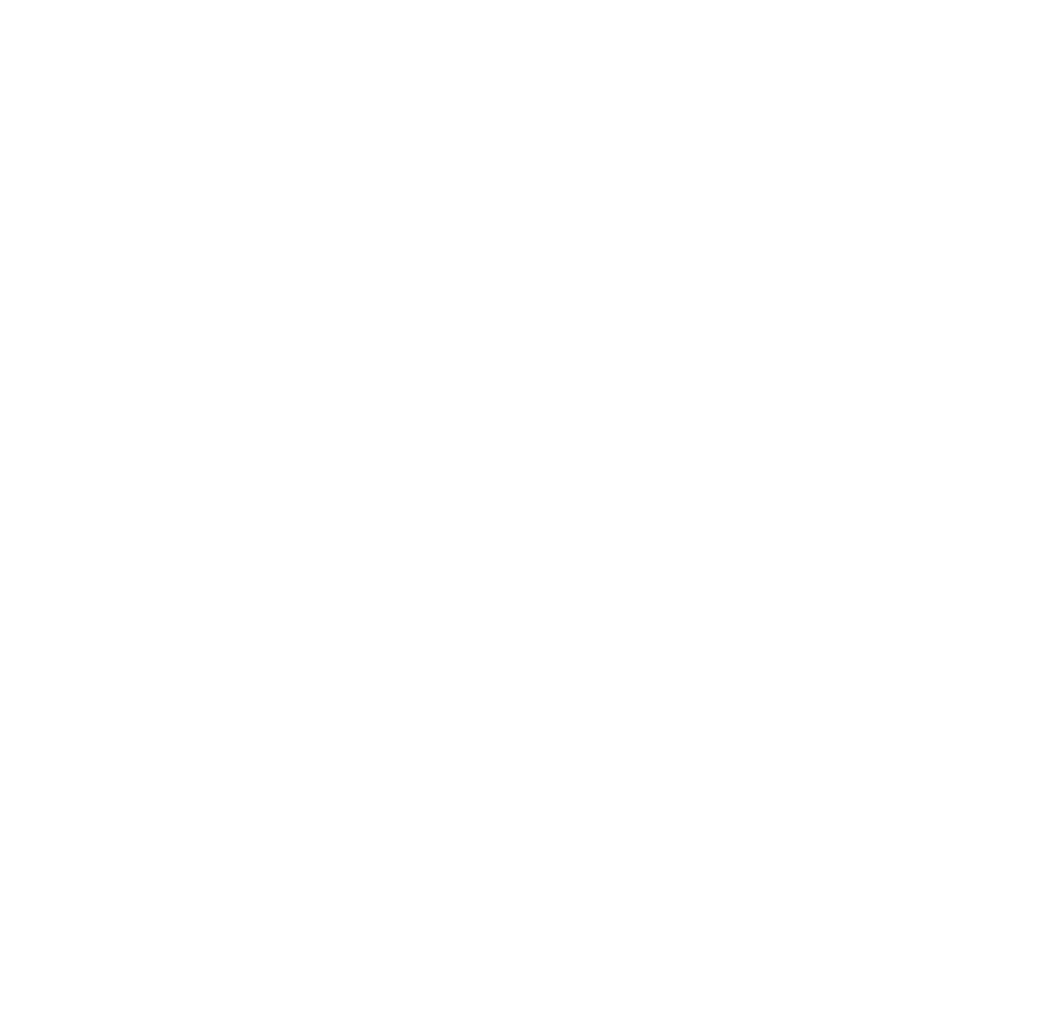
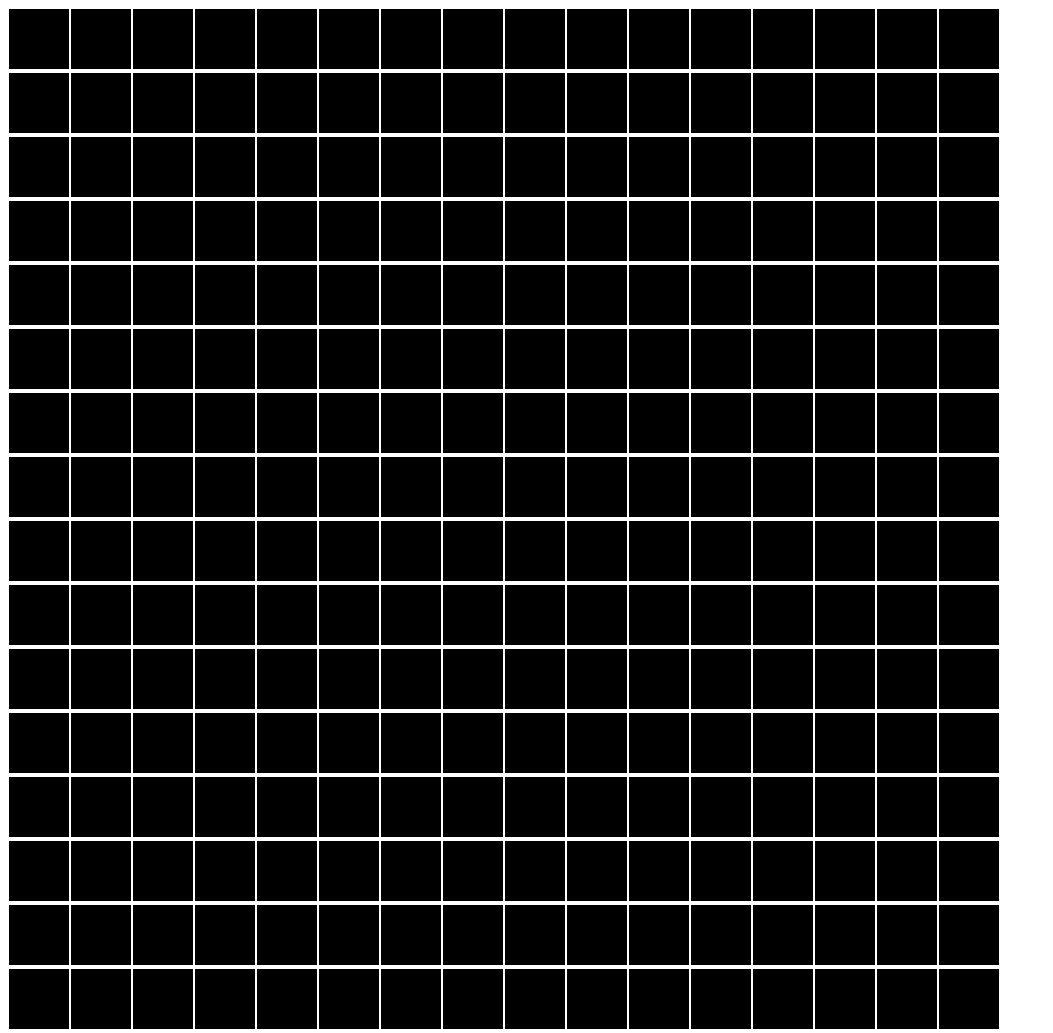
Before and after one commit to loaf1000/odin-etch-a-sketch, a plain HTML site: page index.html in a window 1280 px wide. Shown: the whole page, without its empty margins (0-1053 px from the left). Before the commit the page ends 800 px from the top, so only its background shows below. Drawn offline with Linux system fonts and the light colour scheme.

Commit message:
create 16x16 grid, hover effects

```diff
--- a/index.html
+++ b/index.html
@@ -2,10 +2,11 @@
 <head>
   <meta charset="UTF-8">
   <title>Etch-a-sketch</title>
+  <link rel="stylesheet" href="style.css">
 
 </head>
 <body>
-    <div class = "Container">
+    <div class = "container">
 
     </div>
   <script src = "script.js"></script>
--- a/script.js
+++ b/script.js
@@ -2,3 +2,31 @@
 // Use flexbox for alignment
 // Create hover effect that changes the color of the div on mouseover
 //Add button at the top that creates a prompt to prompt the user to input an int to be the length of the square min 16x16 max 100x100
+const container = document.querySelector(".container");
+
+function createGrid(gridLength) {
+
+    //TODO: handle pixel width and height
+    for (let i = 0; i < gridLength * gridLength; i++)
+        {
+            let div = document.createElement("div");
+            div.setAttribute("class", "pixel");
+            div.setAttribute("id", "pixel_" + i);
+            //div.setAttribute("style", "border: 1px solid black; color: white; height: 64px; width: 64px");
+
+            div.addEventListener("mouseover", () => {
+                div.classList.toggle("rabble");
+            })
+            div.addEventListener("mouseout", () => {
+                div.classList.toggle("rabble");
+            })
+            container.appendChild(div);
+
+        }
+}
+
+function createHoverListener (element) {
+
+}
+
+createGrid(16);
--- /dev/null
+++ b/style.css
@@ -0,0 +1,19 @@
+.container {
+    display: flex;
+    flex-flow:wrap;
+    min-width: 1024px;
+    min-height: 1024px;
+    max-height: 1024px;
+    max-width: 1024px;
+}
+.pixel {
+    height: 60px;
+    width: 60px;
+    background-color: black;
+    border: 1px solid white;
+}
+
+.rabble {
+    background-color: white;
+    border: 1px solid black;
+}
```
